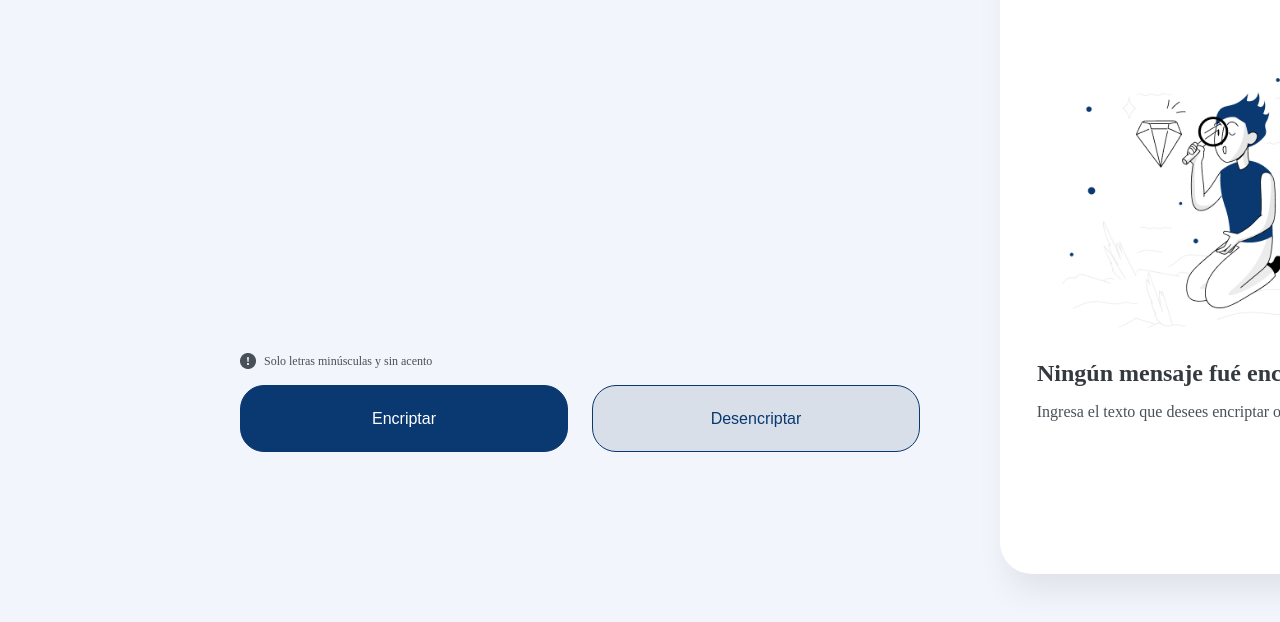
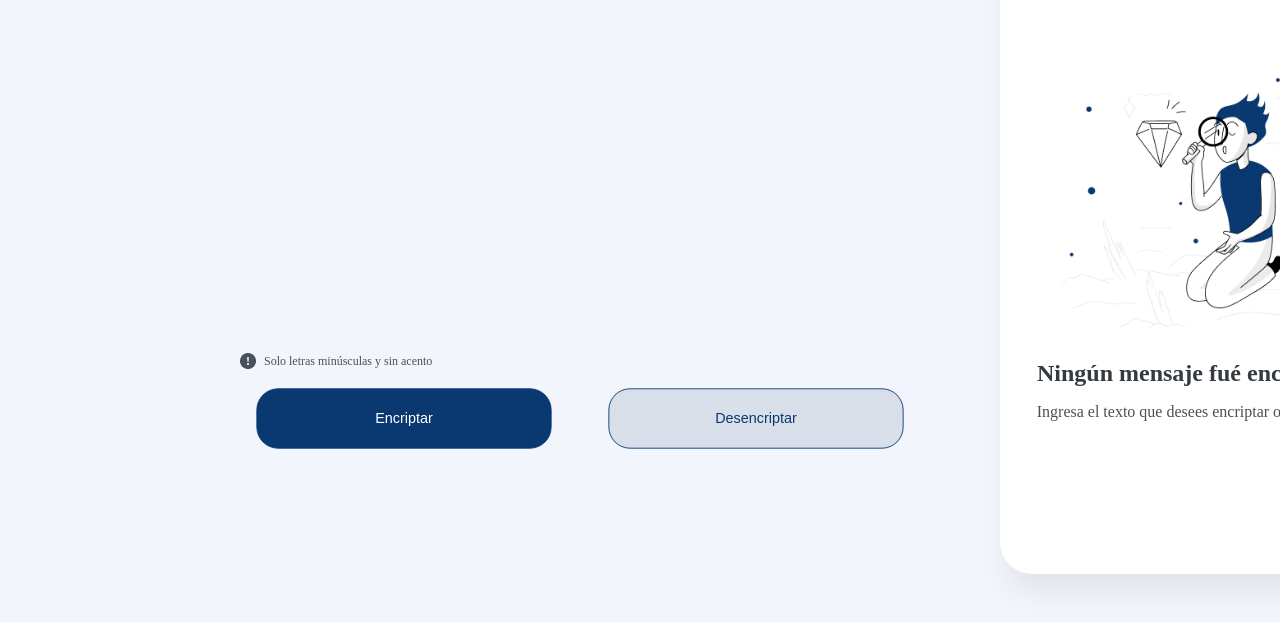
Before and after one commit to ehsc/encriptador, a plain HTML site: page index.html in a window 1280 px wide. Shown: the part 116-738 px from the top of the page. Drawn offline with Linux system fonts and the light colour scheme.

Commit message:
efectos botones

```diff
--- a/style.css
+++ b/style.css
@@ -77,6 +77,7 @@ main{
     color: #FFFFFF;
     font-size: 16px;
     border: solid 1px #0A3871;
+    transform: scale(.9);
 }
 
 .desencriptar{
@@ -87,6 +88,7 @@ main{
     color: #0A3871;
     font-size: 16px;
     border: solid 1px #0A3871;
+    transform: scale(.9);
 }
 
 .rectangulo{
@@ -157,6 +159,7 @@ main{
     border: solid 1px #0A3871;
     margin-top: 24px;
     margin-bottom: 24px;
+    transform: scale(.9);
 }
 
 textarea::-webkit-scrollbar {
```
